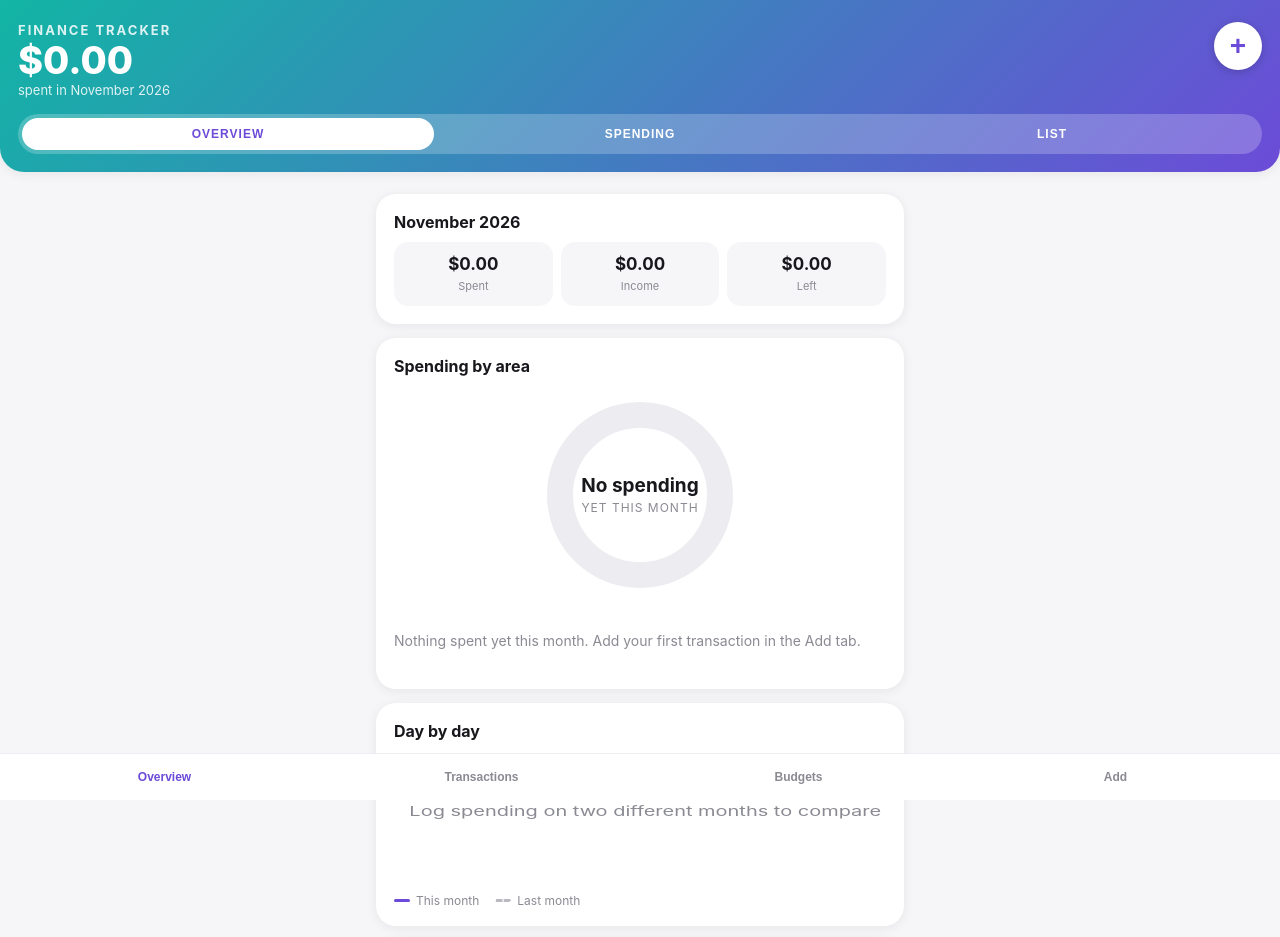
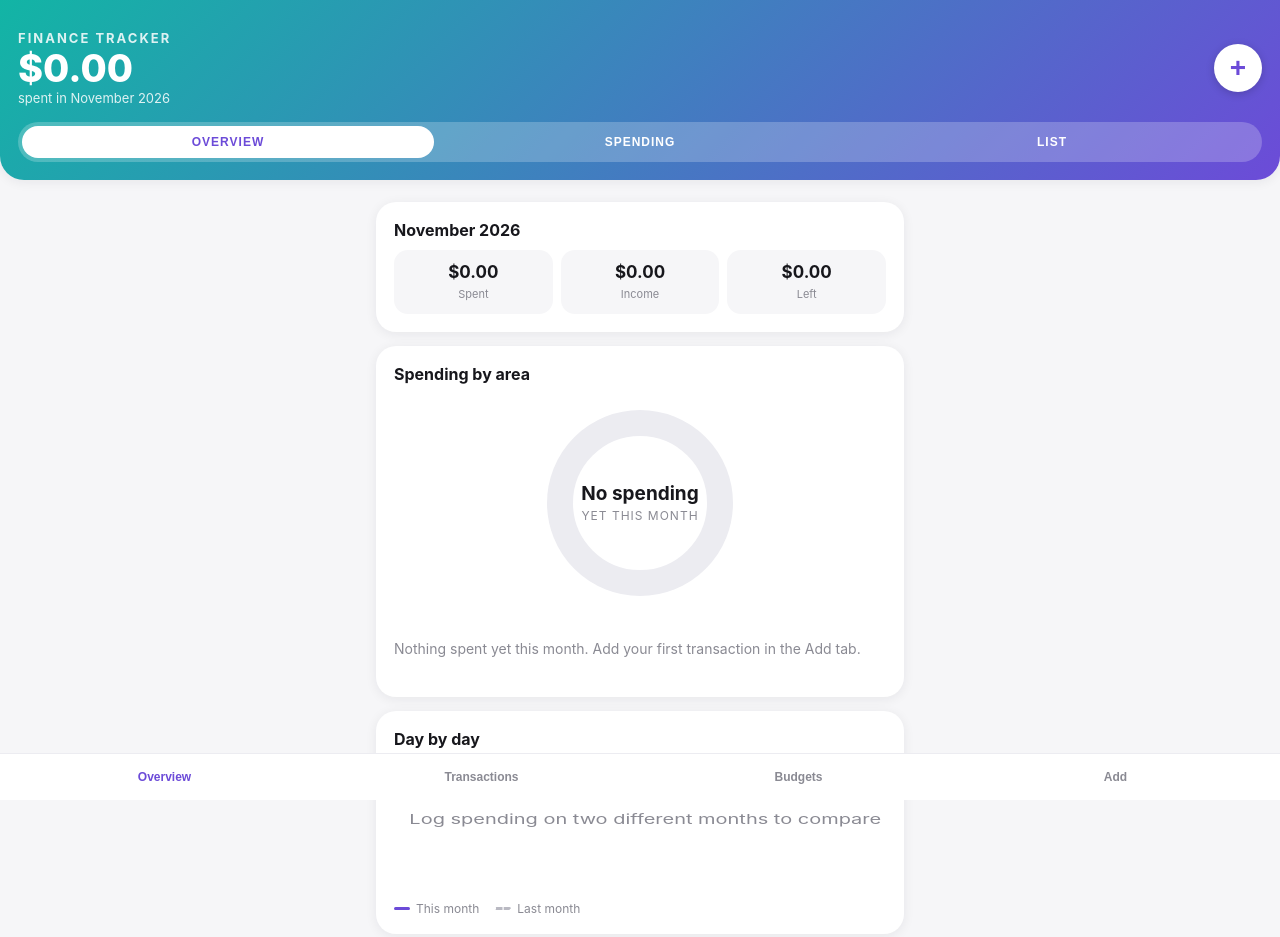
Before and after one commit to singhs1256/singhs1256.github.io, a plain HTML site: page finance/index.html in a window 1280 px wide. Shown: the top 937 px of the page. Drawn offline with Linux system fonts and the light colour scheme.

```diff
--- a/finance/index.html
+++ b/finance/index.html
@@ -23,12 +23,12 @@
 html,body{margin:0; padding:0}
 body{background:var(--bg); color:var(--ink); font-family:-apple-system,BlinkMacSystemFont,"Segoe UI",Roboto,Inter,Arial,sans-serif; padding-bottom:96px}
 /* Gradient header band */
-header.band{background:linear-gradient(135deg,#12b5a5 0%,#6c4bd8 100%); color:#fff; padding:22px 18px 18px; border-radius:0 0 24px 24px; box-shadow:var(--shadow)}
+header.band{background:linear-gradient(135deg,#12b5a5 0%,#6c4bd8 100%); color:#fff; padding:calc(30px + env(safe-area-inset-top, 0px)) 18px 18px; border-radius:0 0 24px 24px; box-shadow:var(--shadow)}
 .band-top{display:flex; align-items:flex-start; justify-content:space-between; gap:12px}
 .app-name{font-size:13px; font-weight:700; letter-spacing:2px; text-transform:uppercase; opacity:.85}
 .band-total{font-size:38px; font-weight:800; line-height:1.1; margin-top:2px}
 .band-sub{font-size:13px; opacity:.85}
-.plus{flex:none; width:48px; height:48px; border-radius:50%; border:0; background:#fff; color:var(--purple); font-size:28px; font-weight:700; line-height:1; cursor:pointer; box-shadow:0 2px 8px rgba(0,0,0,.18)}
+.plus{flex:none; width:48px; height:48px; border-radius:50%; border:0; background:#fff; color:var(--purple); font-size:28px; font-weight:700; line-height:1; cursor:pointer; box-shadow:0 2px 8px rgba(0,0,0,.18); margin-top:14px}
 /* Segmented control */
 .seg{display:flex; background:rgba(255,255,255,.22); border-radius:999px; padding:4px; margin-top:16px}
 .seg button{flex:1; border:0; background:none; color:#fff; font-size:12px; font-weight:800; letter-spacing:1px; text-transform:uppercase; padding:9px 0; border-radius:999px; cursor:pointer}
```
